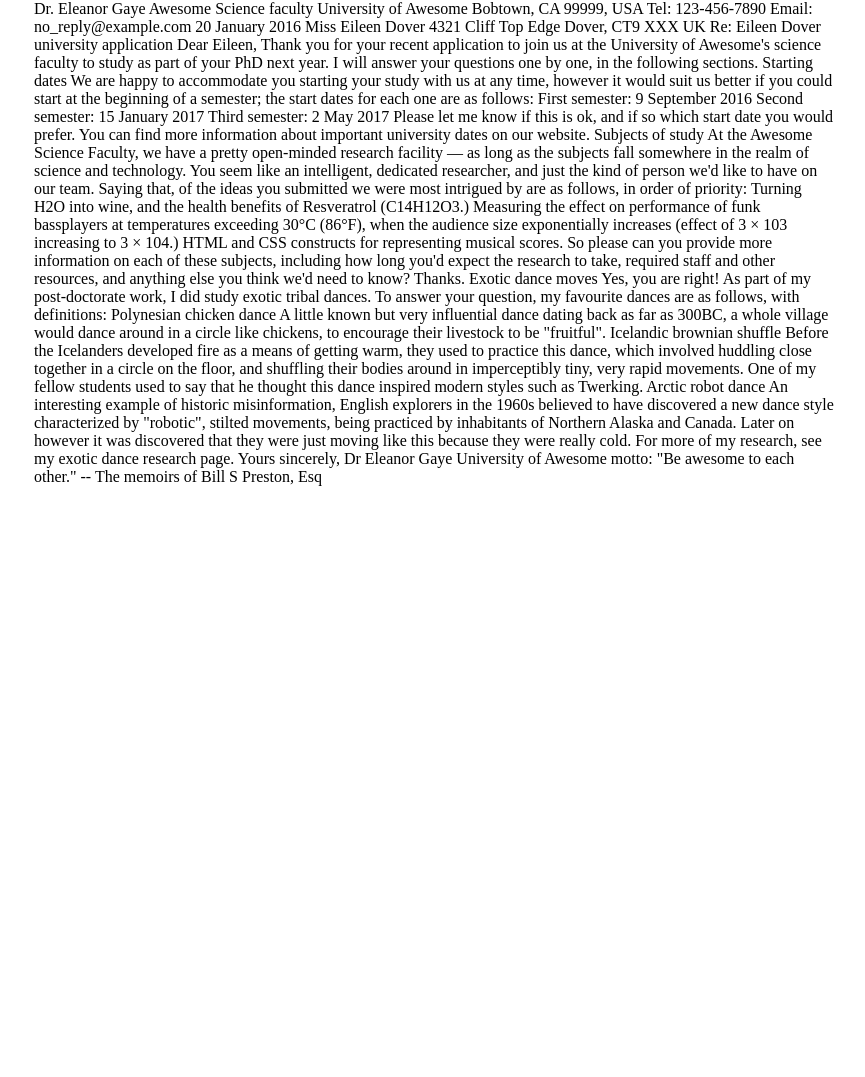
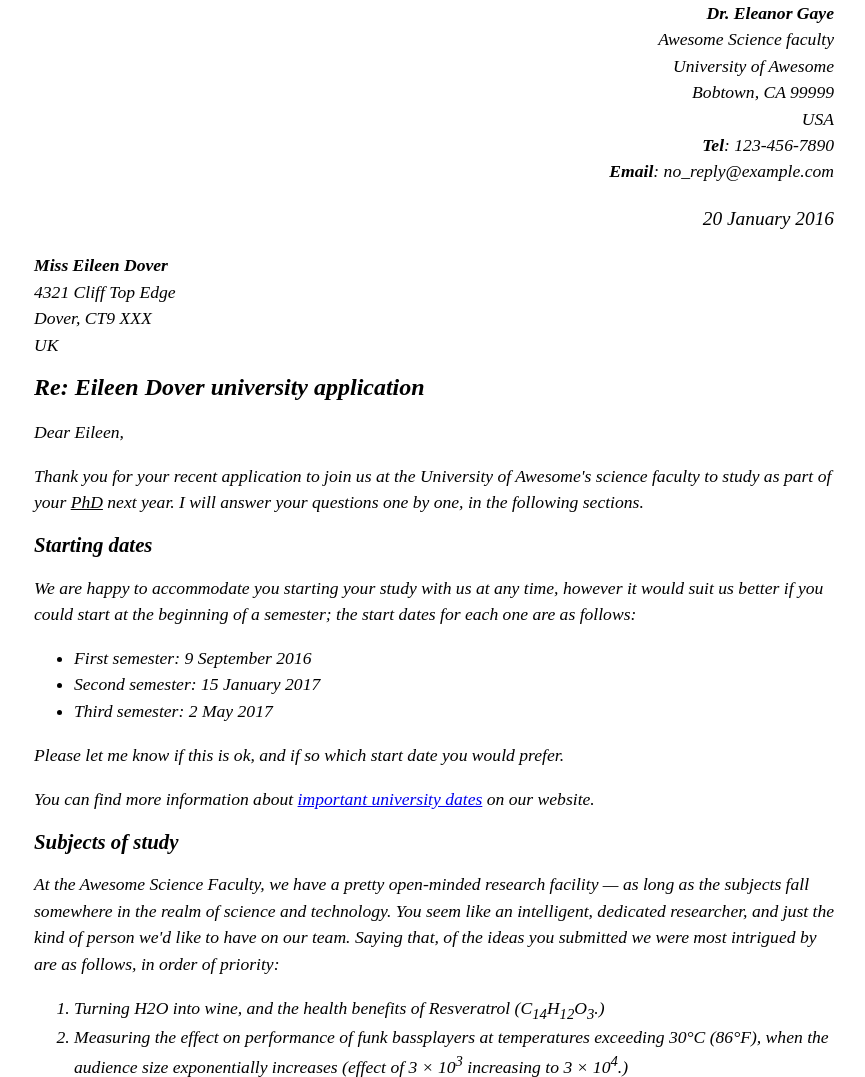
Before and after one commit to chta22086/git-tutorial, a website built with Vite: page index.html in a window 1280 px wide. Shown: the top 1077 px of the page, without its empty margins (206-1071 px from the left). Before the commit the page ends 800 px from the top, so only its background shows below. Built offline with nearby package versions, Linux system fonts and the light colour scheme.

Commit message:
手紙のマークアップ

```diff
--- a/index.html
+++ b/index.html
@@ -3,67 +3,79 @@
     <meta charset="utf-8" />
     <link rel="stylesheet" href="style.css" />
   </head>
-  <body>Dr. Eleanor Gaye
-    Awesome Science faculty
-    University of Awesome
-    Bobtown, CA 99999,
-    USA
-    Tel: 123-456-7890
-    Email: no_reply@example.com
+  <body>
+    <address class="sender-column">
+    <strong>Dr. Eleanor Gaye</strong><br>
+    Awesome Science faculty<br>
+    University of Awesome<br>
+    Bobtown, CA 99999<br>
+    USA<br>
+    <strong>Tel</strong>: 123-456-7890<br>
+    <strong>Email</strong>: no_reply@example.com<br>
+    <p><time datetime="2016-01-20">20 January 2016</time></p>
+    </address>
 
-    20 January 2016
+    <address>
+    <strong>Miss Eileen Dover</strong><br>
+    4321 Cliff Top Edge<br>
+    Dover, CT9 XXX<br>
+    UK<br>
+    </address>
 
-    Miss Eileen Dover
-    4321 Cliff Top Edge
-    Dover, CT9 XXX
-    UK
+    <i>
+    <h1>Re: Eileen Dover university application</h1>
+
+    <p>Dear Eileen,</p>
+
+    <p>Thank you for your recent application to join us at the University of Awesome's science faculty to study as part of your <u>PhD</u> next year. I will answer your questions one by one, in the following sections.</p>
+
+    <h2>Starting dates</h2>
+
+    <p>We are happy to accommodate you starting your study with us at any time, however it would suit us better if you could start at the beginning of a semester; the start dates for each one are as follows:</p>
+
+    <ul>
+    <li>First semester: <time datetime="2016-09-09">9 September 2016</time></li>
+    <li>Second semester: <time datetime="2016-01-15">15 January 2017</time></li>
+    <li>Third semester: <time datetime="2017-05-02">2 May 2017</time></li>
+    </ul>
+
+    <p>Please let me know if this is ok, and if so which start date you would prefer.</p>
+
+    <p>You can find more information about <a href="http://example.com">important university dates</a> on our website.</p>
 
 
-    Re: Eileen Dover university application
+    <h2>Subjects of study</h2>
 
-    Dear Eileen,
+    <p>At the Awesome Science Faculty, we have a pretty open-minded research facility — as long as the subjects fall somewhere in the realm of science and technology. You seem like an intelligent, dedicated researcher, and just the kind of person we'd like to have on our team. Saying that, of the ideas you submitted we were most intrigued by are as follows, in order of priority:</p>
 
-    Thank you for your recent application to join us at the University of Awesome's science faculty to study as part of your PhD next year. I will answer your questions one by one, in the following sections.
+    <ol>
+    <li>Turning H2O into wine, and the health benefits of Resveratrol (C<sub>14</sub>H<sub>12</sub>O<sub>3</sub>.)</li>
+    <li>Measuring the effect on performance of funk bassplayers at temperatures exceeding 30°C (86°F), when the audience size exponentially increases (effect of 3 × 10<sup>3</sup> increasing to 3 × 10<sup>4</sup>.)</li>
+    <li><u>HTML</u> and <u>CSS</u> constructs for representing musical scores.</li>
+    </ol>
 
-    Starting dates
-
-    We are happy to accommodate you starting your study with us at any time, however it would suit us better if you could start at the beginning of a semester; the start dates for each one are as follows:
-
-    First semester: 9 September 2016
-    Second semester: 15 January 2017
-    Third semester: 2 May 2017
-
-    Please let me know if this is ok, and if so which start date you would prefer.
-
-    You can find more information about important university dates on our website.
+    <p>So please can you provide more information on each of these subjects, including how long you'd expect the research to take, required staff and other resources, and anything else you think we'd need to know? Thanks.</p>
 
 
-    Subjects of study
+    <h2>Exotic dance moves</h2>
 
-    At the Awesome Science Faculty, we have a pretty open-minded research facility — as long as the subjects fall somewhere in the realm of science and technology. You seem like an intelligent, dedicated researcher, and just the kind of person we'd like to have on our team. Saying that, of the ideas you submitted we were most intrigued by are as follows, in order of priority:
+    <p>Yes, you are right! As part of my post-doctorate work, I did study exotic tribal dances. To answer your question, my favourite dances are as follows, with definitions:</p>
 
-    Turning H2O into wine, and the health benefits of Resveratrol (C14H12O3.)
-    Measuring the effect on performance of funk bassplayers at temperatures exceeding 30°C (86°F), when the audience size exponentially increases (effect of 3 × 103 increasing to 3 × 104.)
-    HTML and CSS constructs for representing musical scores.
+    <dl>
+    <dt>Polynesian chicken dance</dt>
+    <dd>A little known but very influential dance dating back as far as 300BC, a whole village would dance around in a circle like chickens, to encourage their livestock to be "fruitful".</dd>
+    <dt>Icelandic brownian shuffle</dt>
+    <dd>Before the Icelanders developed fire as a means of getting warm, they used to practice this dance, which involved huddling close together in a circle on the floor, and shuffling their bodies around in imperceptibly tiny, very rapid movements. One of my fellow students used to say that he thought this dance inspired modern styles such as Twerking.</dd>
+    <dt>Arctic robot dance</dt>
+    <dd>An interesting example of historic misinformation, English explorers in the 1960s believed to have discovered a new dance style characterized by "robotic", stilted movements, being practiced by inhabitants of Northern Alaska and Canada. Later on however it was discovered that they were just moving like this because they were really cold.</dd>
+    </dl>
 
-    So please can you provide more information on each of these subjects, including how long you'd expect the research to take, required staff and other resources, and anything else you think we'd need to know? Thanks.
+    <p>For more of my research, see my <a href="http://example.com">exotic dance research page</a>.</p>
 
+    <p>Yours sincerely,<br></p>
+    <p> Dr Eleanor Gaye</p>
 
-    Exotic dance moves
-
-    Yes, you are right! As part of my post-doctorate work, I did study exotic tribal dances. To answer your question, my favourite dances are as follows, with definitions:
-
-    Polynesian chicken dance
-    A little known but very influential dance dating back as far as 300BC, a whole village would dance around in a circle like chickens, to encourage their livestock to be "fruitful".
-    Icelandic brownian shuffle
-    Before the Icelanders developed fire as a means of getting warm, they used to practice this dance, which involved huddling close together in a circle on the floor, and shuffling their bodies around in imperceptibly tiny, very rapid movements. One of my fellow students used to say that he thought this dance inspired modern styles such as Twerking.
-    Arctic robot dance
-    An interesting example of historic misinformation, English explorers in the 1960s believed to have discovered a new dance style characterized by "robotic", stilted movements, being practiced by inhabitants of Northern Alaska and Canada. Later on however it was discovered that they were just moving like this because they were really cold.
-
-    For more of my research, see my exotic dance research page.
-
-    Yours sincerely,
-    Dr Eleanor Gaye
-
-    University of Awesome motto: "Be awesome to each other." -- The memoirs of Bill S Preston, Esq</body>
+    <p>University of Awesome motto: "Be awesome to each other." -- The memoirs of Bill S Preston, Esq</p>
+    </i>
+    </body>
 </html>
```
